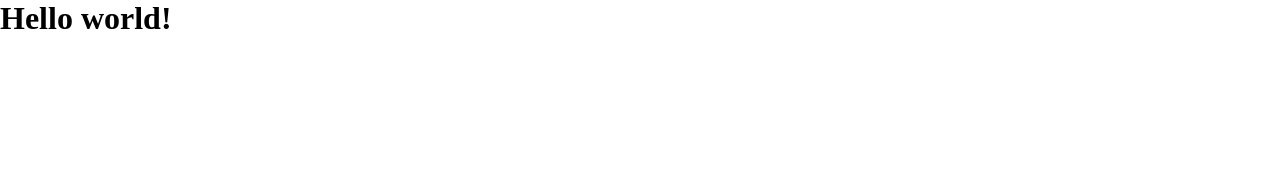
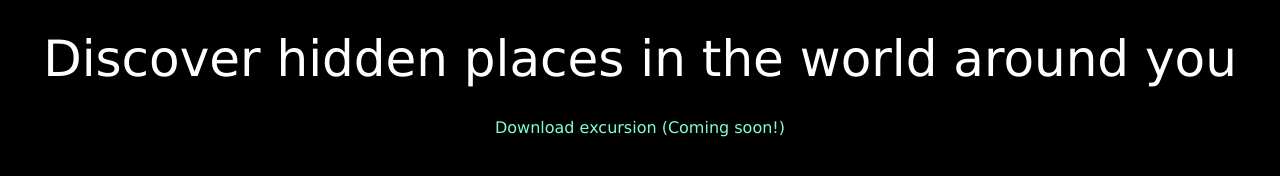
Before and after one commit to JarTenh/excursion, a plain HTML site: page index.html in a window 1280 px wide. Drawn offline with Linux system fonts and the light colour scheme.

Commit message:
Add boilerplate HTML and begin page content

```diff
--- a/index.html
+++ b/index.html
@@ -6,6 +6,9 @@
     <title>Codecademy exercise: Excursion</title>
 </head>
 <body>
-    <h1>Hello world!</h1>
+    <header>
+        <h1>Discover hidden places in the world around you</h1>
+        <a href="#">Download excursion (Coming soon!)</a>
+    </header>
 </body>
 </html>
--- a/resources/css/style.css
+++ b/resources/css/style.css
@@ -2,3 +2,28 @@
     margin: 0;
     padding: 0;
 }
+
+/* Universal styles */
+html {
+    font-size: 16px;
+    font-family: Verdana, Geneva, Tahoma, sans-serif;
+    background-color: black;
+}
+
+/* Header section */
+header {
+    text-align: center;
+}
+
+header h1 {
+    color: white;
+    font-size: 50px;
+    font-weight: normal;
+    padding: 30px 0;
+}
+
+header a {
+    color: aquamarine;
+    margin: 0 auto;
+    text-decoration: none;
+}
```
